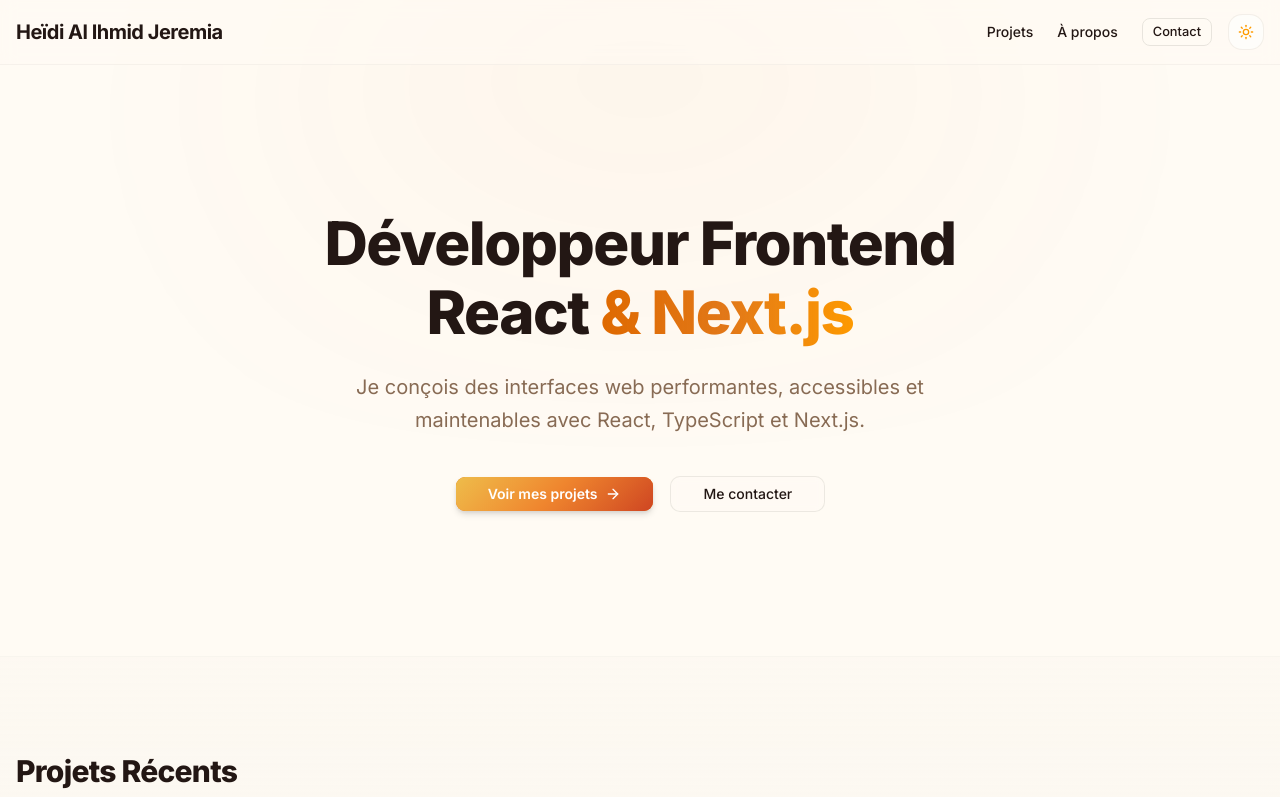
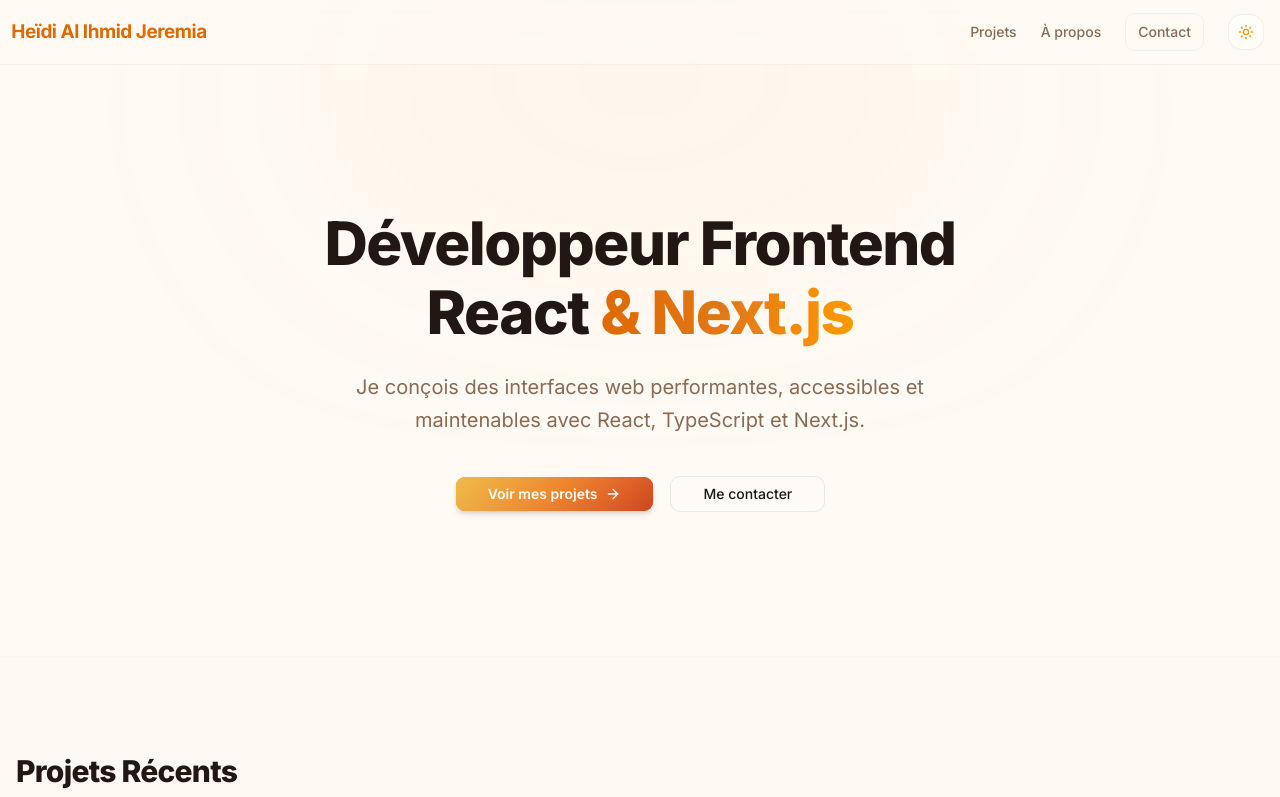
Before and after one commit to Innovat1k/frontend-portfolio, a Next.js app: page / in a window 1280 px wide. Shown: the top 797 px of the page. Built offline with nearby package versions, Linux system fonts and the light colour scheme.

Commit message:
style: update header with active page class

```diff
--- a/src/components/layout/Header.tsx
+++ b/src/components/layout/Header.tsx
@@ -1,6 +1,7 @@
 "use client";
 
 import Link from "next/link";
+import { usePathname } from "next/navigation";
 import { useEffect, useRef, useState } from "react";
 import { Button } from "@/components/ui/button";
 import { content } from "@/lib/content";
@@ -8,11 +9,15 @@
 import { ThemeToggle } from "../ui/theme-toggle";
 
 export default function Header() {
+  const pathname = usePathname();
   const [isOpened, setIsOpened] = useState(false);
-
   const menuRef = useRef<HTMLDivElement>(null);
 
-  // Close menu when clicking outside
+  // Helper to check if a link is active
+  const isActive = (path: string) => pathname === path;
+  const isHome = pathname === "/";
+
+  // Close menu on external click
   useEffect(() => {
     function handleClickOutside(event: MouseEvent) {
       if (menuRef.current && !menuRef.current.contains(event.target as Node)) {
@@ -30,33 +35,52 @@
   }, [isOpened]);
 
   return (
-    <header className="sticky top-0 z-50 border-b border-border/40 bg-background/95 backdrop-blur supports-backdrop-filter:bg-background/60">
+    <header className="sticky top-0 z-50 w-full border-b border-border/40 bg-background/80 backdrop-blur-md supports-backdrop-filter:bg-background/60">
       <div className="container mx-auto flex h-16 items-center justify-between px-4">
-        {/* Logo */}
-        <Link href="/" className="text-lg font-bold tracking-tight sm:text-xl">
+        {/* Nom (Link to Home) */}
+        <Link
+          href="/"
+          className={`
+            text-lg font-bold tracking-tight transition-all duration-300 sm:text-lg
+            ${isHome ? "text-primary scale-105" : "text-foreground hover:text-primary"}
+          `}
+        >
           Heïdi Al Ihmid Jeremia
         </Link>
 
         {/* Desktop Navigation */}
-        <div className="hidden items-center gap-4 md:flex">
+        <div className="hidden items-center gap-6 md:flex">
           <nav className="flex items-center gap-6">
+            {[
+              { name: content.nav.projects, path: "/projects" },
+              { name: content.nav.about, path: "/about" },
+            ].map((item) => (
               <Link
-              href="/projects"
-              className="text-sm font-medium transition-colors hover:text-primary"
+                key={item.path}
+                href={item.path}
+                className={`
+                  relative text-sm font-medium transition-colors duration-300 py-2
+                  ${isActive(item.path) ? "text-primary" : "text-muted-foreground hover:text-foreground"}
+                `}
               >
-              {content.nav.projects}
+                {item.name}
+                {/* Visual indicator: Animated underline bar */}
+                {isActive(item.path) && (
+                  <span className="absolute bottom-0 left-0 w-full h-0.5 bg-primary rounded-full animate-in fade-in slide-in-from-bottom-1 duration-300" />
+                )}
               </Link>
+            ))}
 
+            {/* Contact Button (Desktop) */}
             <Link
-              href="/about"
-              className="text-sm font-medium transition-colors hover:text-primary"
+              href="/contact"
+              className={`
+                relative text-sm font-medium transition-colors duration-300 py-2 px-3 rounded-lg border border-border/50
+                ${isActive("/contact") ? "border-primary/50 text-primary bg-primary/5" : "text-muted-foreground hover:text-foreground hover:bg-muted/50"}
+              `}
             >
-              {content.nav.about}
+              {content.nav.contact}
             </Link>
-
-            <Button asChild variant="outline" size="sm">
-              <Link href="/contact">{content.nav.contact}</Link>
-            </Button>
           </nav>
 
           {/* Theme Toggle Desktop */}
@@ -65,10 +89,7 @@
 
         {/* Mobile Actions */}
         <div className="flex items-center gap-2 md:hidden">
-          {/* Theme Toggle Mobile */}
           <ThemeToggle />
-
-          {/* Mobile Button */}
           <button
             onClick={() => setIsOpened(!isOpened)}
             aria-label="Toggle Menu"
@@ -86,55 +107,54 @@
         </div>
       </div>
 
-      {/* Mobile Menu */}
+      {/* Mobile Menu Dropdown */}
       {isOpened && (
-        <div className="md:hidden">
+        <div className="md:hidden absolute top-16 left-0 w-full bg-background/95 backdrop-blur-xl border-b border-border/40 shadow-xl animate-in slide-in-from-top-2 duration-200">
           <div
             ref={menuRef}
-            className="
-              absolute left-4 right-4 top-20 z-50
-              overflow-hidden rounded-2xl
-              border border-border/50
-              bg-background/95
-              shadow-2xl
-              backdrop-blur-xl
-            "
+            className="container mx-auto px-4 py-4 flex flex-col gap-2"
           >
-            <div className="flex flex-col p-3">
+            {/* Home link on Mobile */}
             <Link
-                href="/projects"
+              href="/"
               onClick={() => setIsOpened(false)}
-                className="
-                  rounded-xl px-4 py-3
-                  text-sm font-medium
-                  transition-colors
-                  hover:bg-muted
-                "
+              className={`
+                flex items-center justify-between rounded-xl px-4 py-3 text-sm font-medium transition-all
+                ${
+                  isHome
+                    ? "bg-primary/10 text-primary border border-primary/20"
+                    : "text-muted-foreground hover:bg-muted hover:text-foreground border border-transparent"
+                }
+              `}
             >
-                {content.nav.projects}
+              {content.nav.home}
+              {isHome && <span className="w-2 h-2 rounded-full bg-primary" />}
             </Link>
 
+            {[
+              { name: content.nav.projects, path: "/projects" },
+              { name: content.nav.about, path: "/about" },
+              { name: content.nav.contact, path: "/contact" },
+            ].map((item) => (
               <Link
-                href="/about"
+                key={item.path}
+                href={item.path}
                 onClick={() => setIsOpened(false)}
-                className="
-                  rounded-xl px-4 py-3
-                  text-sm font-medium
-                  transition-colors
-                  hover:bg-muted
-                "
+                className={`
+                  flex items-center justify-between rounded-xl px-4 py-3 text-sm font-medium transition-all
+                  ${
+                    isActive(item.path)
+                      ? "bg-primary/10 text-primary border border-primary/20"
+                      : "text-muted-foreground hover:bg-muted hover:text-foreground border border-transparent"
+                  }
+                `}
               >
-                {content.nav.about}
+                {item.name}
+                {isActive(item.path) && (
+                  <span className="w-2 h-2 rounded-full bg-primary" />
+                )}
               </Link>
-
-              <div className="mt-2 border-t border-border/50 pt-3">
-                <Button asChild className="w-full rounded-xl" size="sm">
-                  <Link href="/contact" onClick={() => setIsOpened(false)}>
-                    {content.nav.contact}
-                  </Link>
-                </Button>
-              </div>
-            </div>
+            ))}
           </div>
         </div>
       )}
```
Lines whose indentation alone changed are shown as unchanged.
